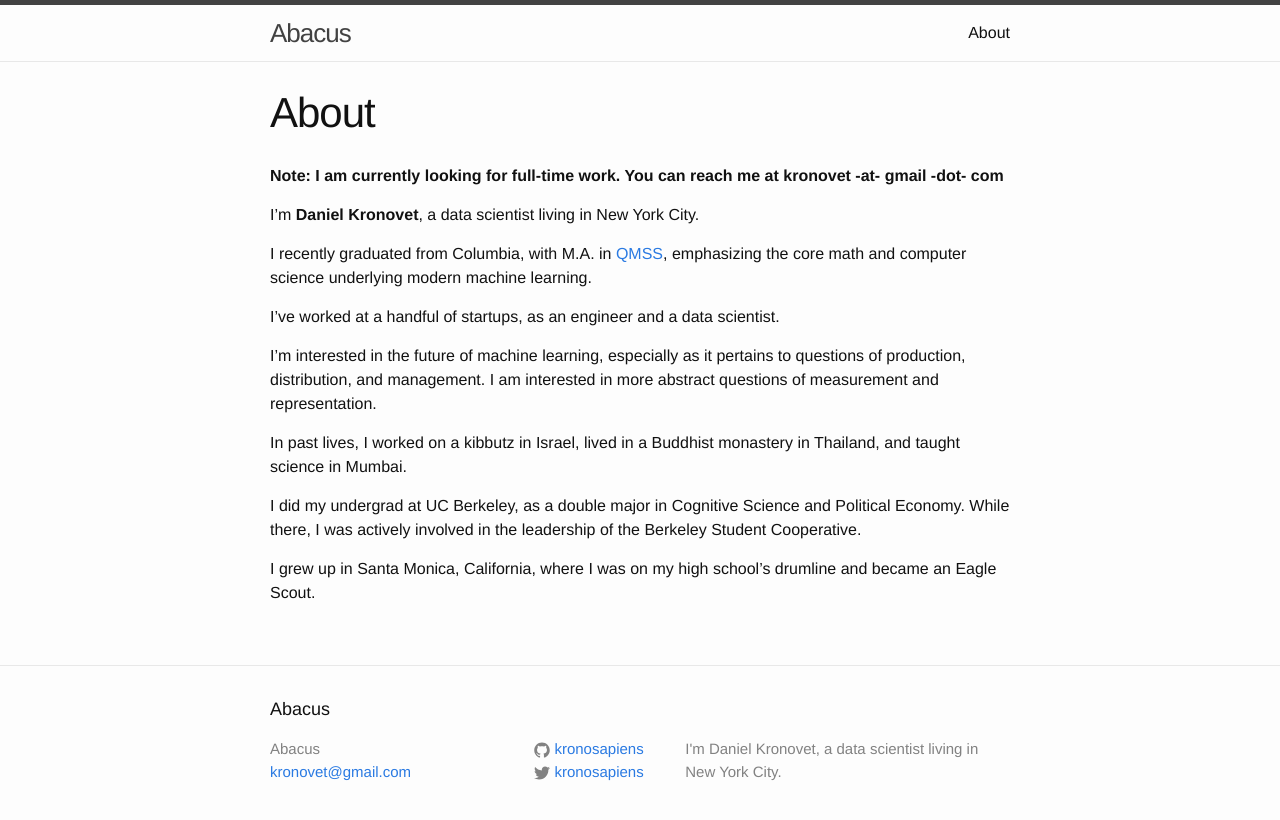
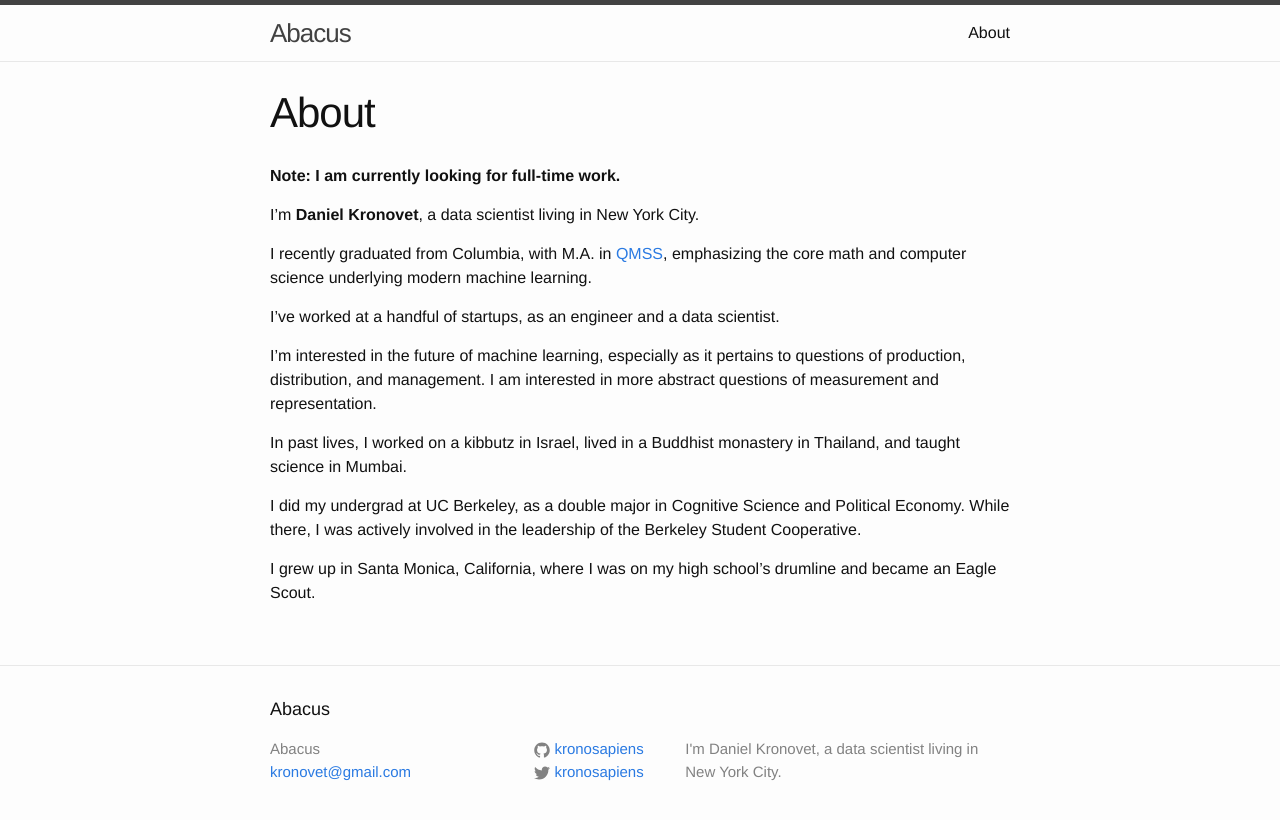
Before and after one commit to kronosapiens/kronosapiens.github.io, a Jekyll site: the page built from about.md, in a window 1280 px wide. Shown: the top 820 px of the page. Built offline with Jekyll 4.4.1, drawn with Linux system fonts in a browser that asks for light colours.

Commit message:
Remove email from about page

```diff
--- a/about.md
+++ b/about.md
@@ -4,7 +4,7 @@ title: About
 permalink: /about/
 ---
 
-**Note: I am currently looking for full-time work. You can reach me at kronovet -at- gmail -dot- com**
+**Note: I am currently looking for full-time work.**
 
 I'm **Daniel Kronovet**, a data scientist living in New York City.
 
```
